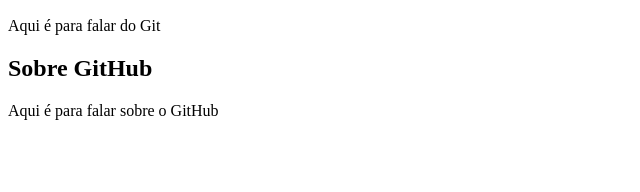
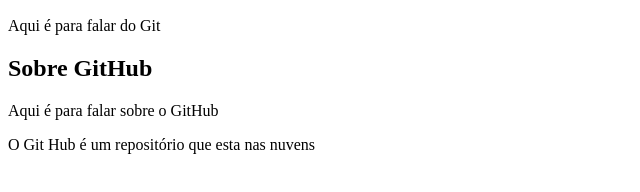
Before and after one commit to Pietro09GH/Aula2Teste, a plain HTML site: page index.html in a window 1280 px wide. Shown: the part 110-302 px from the top of the page, without its empty margins (0-640 px from the left). Drawn offline with Linux system fonts and the light colour scheme.

Commit message:
Commit 1 de Atualizacao no branch 2

```diff
--- a/index.html
+++ b/index.html
@@ -19,6 +19,7 @@
     <article>
         <h2>Sobre GitHub</h2>
         <p> Aqui é para falar sobre o GitHub</p>
+        <p>O Git Hub é um repositório que esta nas nuvens</p>
     </article>
 </body>
 </html>
```
